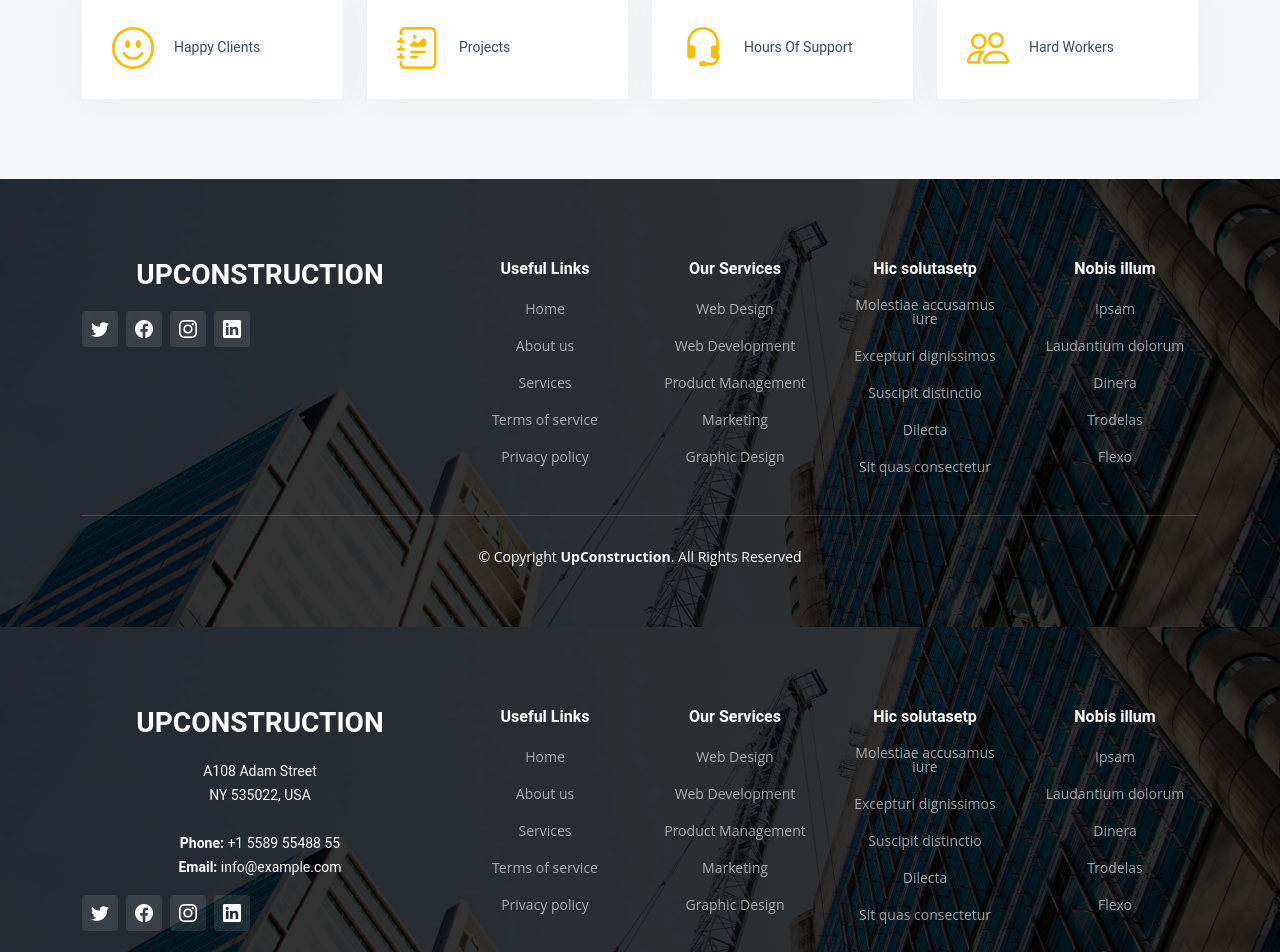
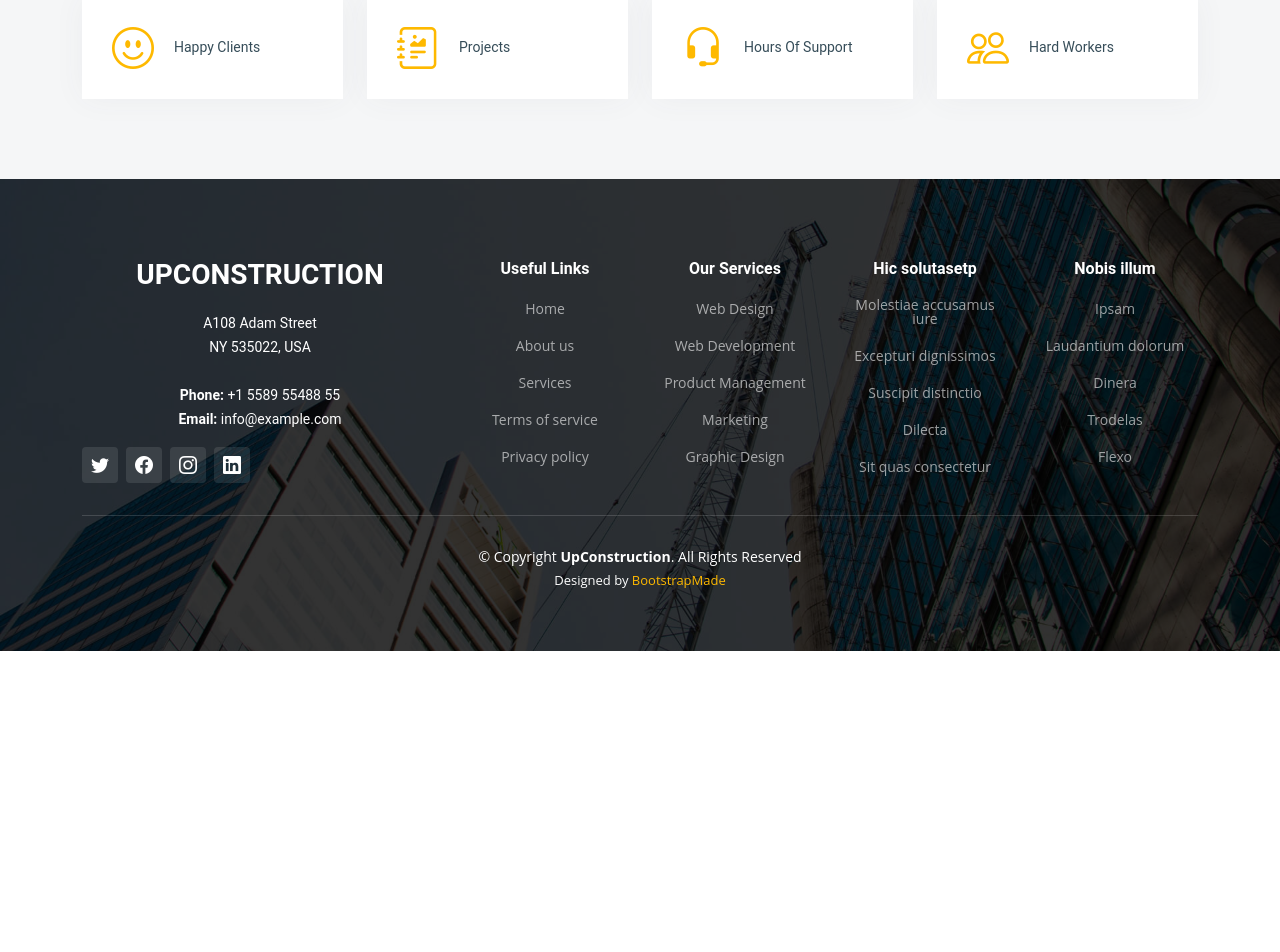
Before and after one commit to arnavktis/frontend_website_1, a React (Create React App) app in the folder website_fron_1/: page /About in a window 1280 px wide. Shown: the part 1307-2259 px from the top of the page. After the commit the page ends 1958 px from the top, so only its background shows below. Built offline with nearby package versions, Linux system fonts and the light colour scheme.

Commit message:
remove footer

```diff
--- a/website_fron_1/src/components/About.jsx
+++ b/website_fron_1/src/components/About.jsx
@@ -440,90 +440,6 @@ function About() {
 
         </main>
 
-
-          <footer id="footer" className="footer">
-
-            <div className="footer-content position-relative">
-              <div className="container">
-                <div className="row">
-
-                  <div className="col-lg-4 col-md-6">
-                    <div className="footer-info">
-                      <h3>UpConstruction</h3>
-                      <p>
-                        {/* <br>A108 Adam Street </br>
-                        <br><strong>Phone:</strong> +1 5589 55488 55</br>
-                        <br><strong>Email:</strong> info@example.com</br> */}
-                      </p>
-                      <div className="social-links d-flex mt-3">
-                        <a href="/home" className="d-flex align-items-center justify-content-center"><i className="bi bi-twitter"></i></a>
-                        <a href="/home" className="d-flex align-items-center justify-content-center"><i className="bi bi-facebook"></i></a>
-                        <a href="/home" className="d-flex align-items-center justify-content-center"><i className="bi bi-instagram"></i></a>
-                        <a href="/home" className="d-flex align-items-center justify-content-center"><i className="bi bi-linkedin"></i></a>
-                      </div>
-                    </div>
-                  </div>
-
-                  <div className="col-lg-2 col-md-3 footer-links">
-                    <h4>Useful Links</h4>
-                    <ul>
-                      <li><a href="/home">Home</a></li>
-                      <li><a href="/home">About us</a></li>
-                      <li><a href="/home">Services</a></li>
-                      <li><a href="/home">Terms of service</a></li>
-                      <li><a href="/home">Privacy policy</a></li>
-                    </ul>
-                  </div>
-
-                  <div className="col-lg-2 col-md-3 footer-links">
-                    <h4>Our Services</h4>
-                    <ul>
-                      <li><a href="/home">Web Design</a></li>
-                      <li><a href="/home">Web Development</a></li>
-                      <li><a href="/home">Product Management</a></li>
-                      <li><a href="/home">Marketing</a></li>
-                      <li><a href="/home">Graphic Design</a></li>
-                    </ul>
-                  </div>
-
-                  <div className="col-lg-2 col-md-3 footer-links">
-                    <h4>Hic solutasetp</h4>
-                    <ul>
-                      <li><a href="/home">Molestiae accusamus iure</a></li>
-                      <li><a href="/home">Excepturi dignissimos</a></li>
-                      <li><a href="/home">Suscipit distinctio</a></li>
-                      <li><a href="/home">Dilecta</a></li>
-                      <li><a href="/home">Sit quas consectetur</a></li>
-                    </ul>
-                  </div>
-
-                  <div className="col-lg-2 col-md-3 footer-links">
-                    <h4>Nobis illum</h4>
-                    <ul>
-                      <li><a href="/home">Ipsam</a></li>
-                      <li><a href="/home">Laudantium dolorum</a></li>
-                      <li><a href="/home">Dinera</a></li>
-                      <li><a href="/home">Trodelas</a></li>
-                      <li><a href="/home">Flexo</a></li>
-                    </ul>
-                  </div>
-
-                </div>
-              </div>
-            </div>
-
-            <div className="footer-legal text-center position-relative">
-              <div className="container">
-                <div className="copyright">
-                  &copy; Copyright <strong><span>UpConstruction</span></strong>. All Rights Reserved
-                </div>
-
-              </div>
-            </div>
-
-          </footer>
-
-
         <a href="/home" className="scroll-top d-flex align-items-center justify-content-center"><i className="bi bi-arrow-up-short"></i></a>
 
 
```
